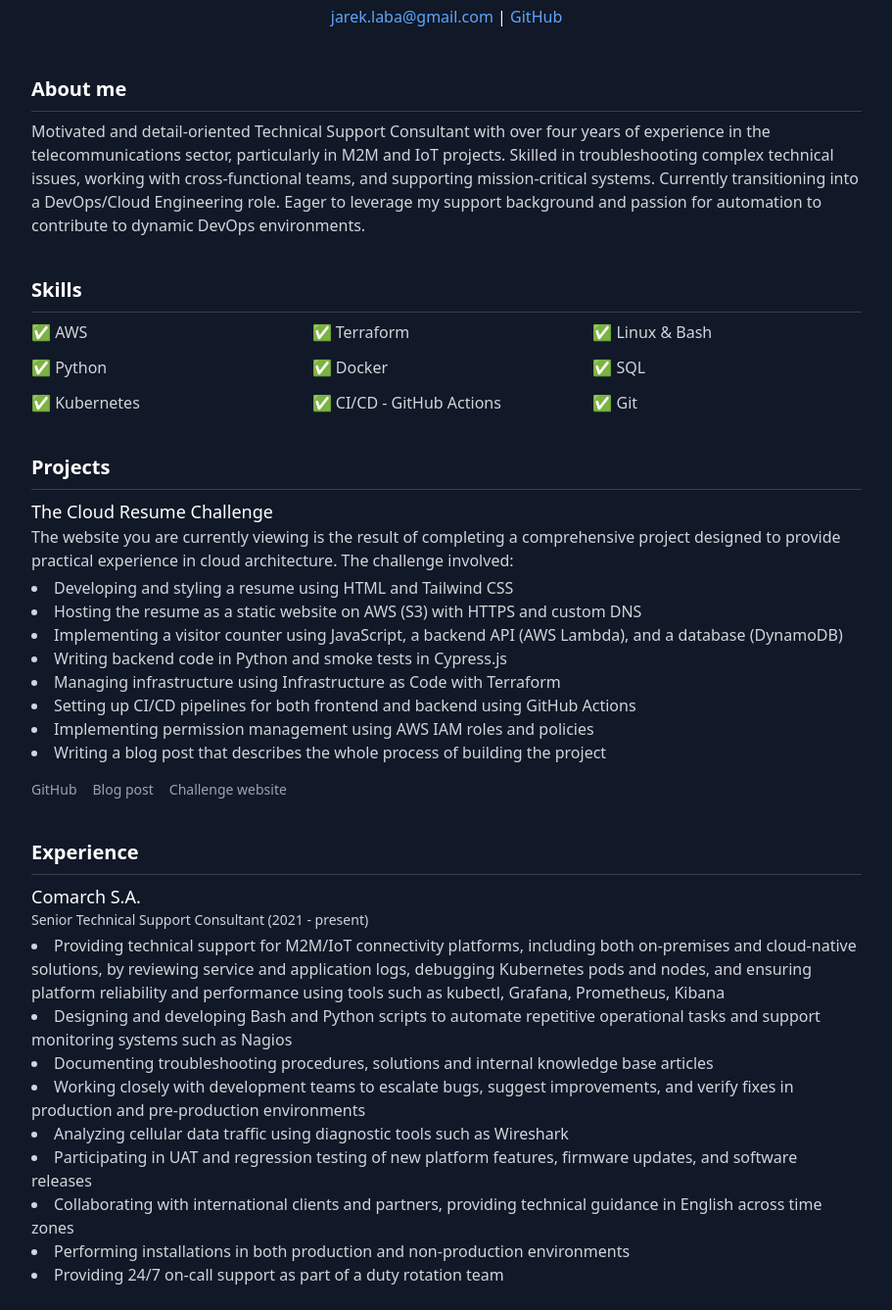
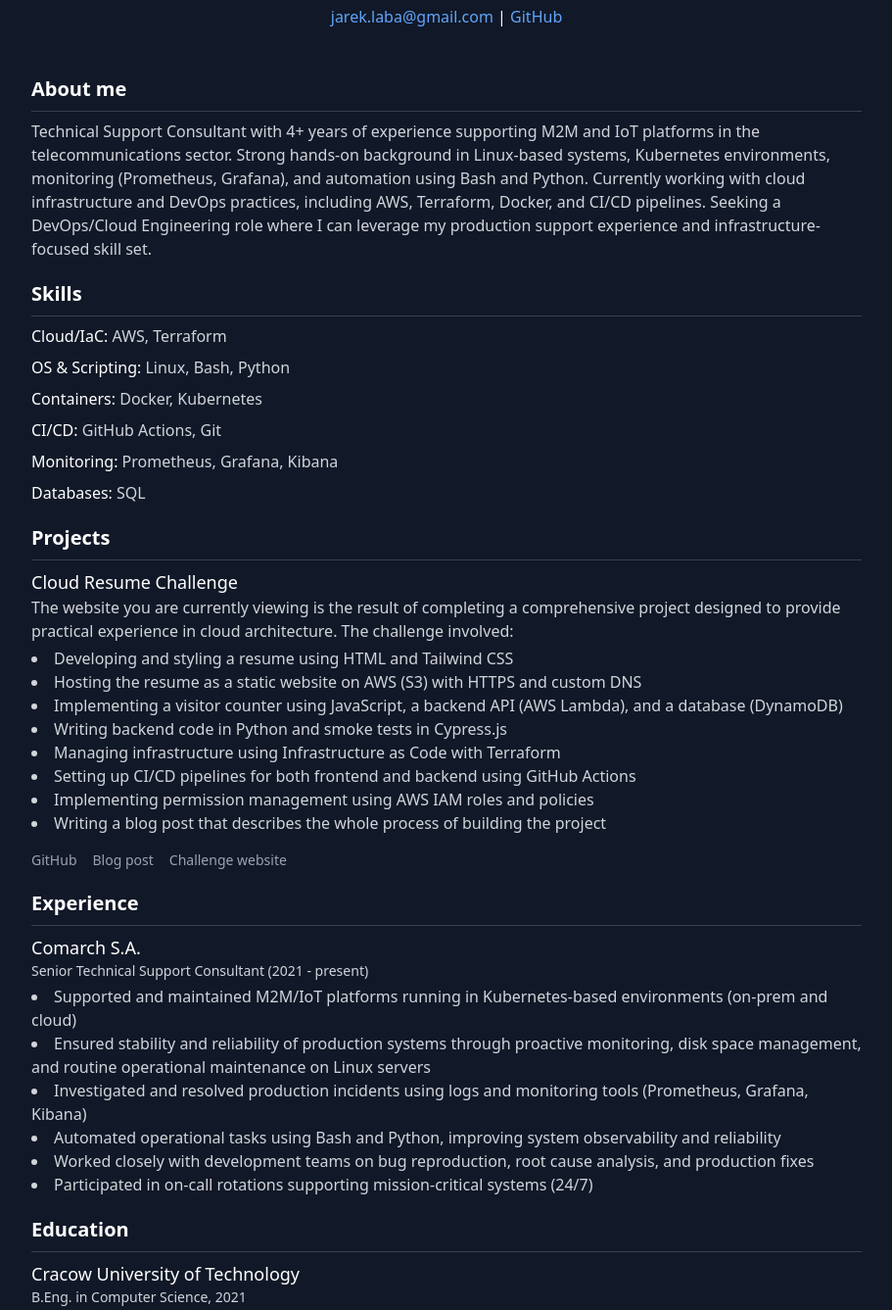
Before and after one commit to jaylaba9/cloud-resume-challenge, a website with bundled scripts: page frontend/index.html in a window 1280 px wide. Shown: the part 87-1424 px from the top of the page at 98% size, without its empty margins (184-1095 px from the left). Built offline with nearby package versions, Linux system fonts and the light colour scheme; some packages are replaced by stand-ins of ours; no server answers.

Commit message:
content update

```diff
--- a/frontend/index.html
+++ b/frontend/index.html
@@ -48,21 +48,21 @@
     </header>
 
     <!-- Main -->
-    <main class="max-w-4xl mx-auto p-6 space-y-10">
+    <main class="max-w-4xl mx-auto p-6 space-y-5">
       <!-- About -->
       <section>
         <h2 class="text-xl font-semibold border-b border-gray-700 pb-2">
           About me
         </h2>
         <p class="text-gray-300 mt-2">
-          Motivated and detail-oriented Technical Support Consultant with over
-          four years of experience in the telecommunications sector,
-          particularly in M2M and IoT projects. Skilled in troubleshooting
-          complex technical issues, working with cross-functional teams, and
-          supporting mission-critical systems. Currently transitioning into a
-          DevOps/Cloud Engineering role. Eager to leverage my support background
-          and passion for automation to contribute to dynamic DevOps
-          environments.
+          Technical Support Consultant with 4+ years of experience supporting
+          M2M and IoT platforms in the telecommunications sector. Strong
+          hands-on background in Linux-based systems, Kubernetes environments,
+          monitoring (Prometheus, Grafana), and automation using Bash and
+          Python. Currently working with cloud infrastructure and DevOps
+          practices, including AWS, Terraform, Docker, and CI/CD pipelines.
+          Seeking a DevOps/Cloud Engineering role where I can leverage my
+          production support experience and infrastructure-focused skill set.
         </p>
       </section>
 
@@ -71,16 +71,26 @@
         <h2 class="text-xl font-semibold border-b border-gray-700 pb-2">
           Skills
         </h2>
-        <ul class="text-gray-300 mt-2 grid grid-cols-2 md:grid-cols-3 gap-3">
-          <li>✅ AWS</li>
-          <li>✅ Terraform</li>
-          <li>✅ Linux & Bash</li>
-          <li>✅ Python</li>
-          <li>✅ Docker</li>
-          <li>✅ SQL</li>
-          <li>✅ Kubernetes</li>
-          <li>✅ CI/CD - GitHub Actions</li>
-          <li>✅ Git</li>
+        <ul class="text-gray-300 mt-2 space-y-2">
+          <li>
+            <b class="text-white font-medium">Cloud/IaC:</b> AWS, Terraform
+          </li>
+
+          <li>
+            <b class="text-white font-medium">OS & Scripting: </b>Linux, Bash,
+            Python
+          </li>
+          <li>
+            <b class="text-white font-medium">Containers: </b>Docker, Kubernetes
+          </li>
+          <li>
+            <b class="text-white font-medium">CI/CD: </b>GitHub Actions, Git
+          </li>
+          <li>
+            <b class="text-white font-medium">Monitoring: </b>Prometheus,
+            Grafana, Kibana
+          </li>
+          <li><b class="text-white font-medium">Databases: </b>SQL</li>
         </ul>
       </section>
 
@@ -91,7 +101,7 @@
         </h2>
         <ul class="mt-2">
           <li>
-            <h3 class="text-lg font-medium">The Cloud Resume Challenge</h3>
+            <h3 class="text-lg font-medium">Cloud Resume Challenge</h3>
             <p class="text-gray-300">
               The website you are currently viewing is the result of completing
               a comprehensive project designed to provide practical experience
@@ -171,45 +181,29 @@
           </p>
           <ul class="text-gray-300 mt-1 list-disc list-inside">
             <li>
-              Providing technical support for M2M/IoT connectivity platforms,
-              including both on-premises and cloud-native solutions, by
-              reviewing service and application logs, debugging Kubernetes pods
-              and nodes, and ensuring platform reliability and performance using
-              tools such as kubectl, Grafana, Prometheus, Kibana
+              Supported and maintained M2M/IoT platforms running in
+              Kubernetes-based environments (on-prem and cloud)
             </li>
             <li>
-              Designing and developing Bash and Python scripts to automate
-              repetitive operational tasks and support monitoring systems such
-              as Nagios
+              Ensured stability and reliability of production systems through
+              proactive monitoring, disk space management, and routine
+              operational maintenance on Linux servers
             </li>
             <li>
-              Documenting troubleshooting procedures, solutions and internal
-              knowledge base articles
+              Investigated and resolved production incidents using logs and
+              monitoring tools (Prometheus, Grafana, Kibana)
             </li>
             <li>
-              Working closely with development teams to escalate bugs, suggest
-              improvements, and verify fixes in production and pre-production
-              environments
+              Automated operational tasks using Bash and Python, improving
+              system observability and reliability
             </li>
             <li>
-              Analyzing cellular data traffic using diagnostic tools such as
-              Wireshark
+              Worked closely with development teams on bug reproduction, root
+              cause analysis, and production fixes
             </li>
             <li>
-              Participating in UAT and regression testing of new platform
-              features, firmware updates, and software releases
-            </li>
-            <li>
-              Collaborating with international clients and partners, providing
-              technical guidance in English across time zones
-            </li>
-
-            <li>
-              Performing installations in both production and non-production
-              environments
-            </li>
-            <li>
-              Providing 24/7 on-call support as part of a duty rotation team
+              Participated in on-call rotations supporting mission-critical
+              systems (24/7)
             </li>
           </ul>
         </div>
```
